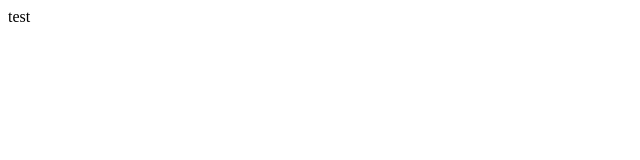
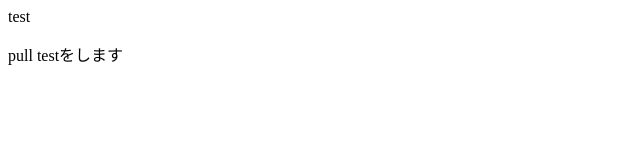
Before and after one commit to takezawasaki/git-test, a plain HTML site: page index.html in a window 1280 px wide. Shown: the whole page, without its empty margins (0-640 px from the left). Drawn offline with Linux system fonts and the light colour scheme.

Commit message:
Update index.html

```diff
--- a/index.html
+++ b/index.html
@@ -1 +1,2 @@
 <p>test</p>
+<p>pull testをします</p>
```
